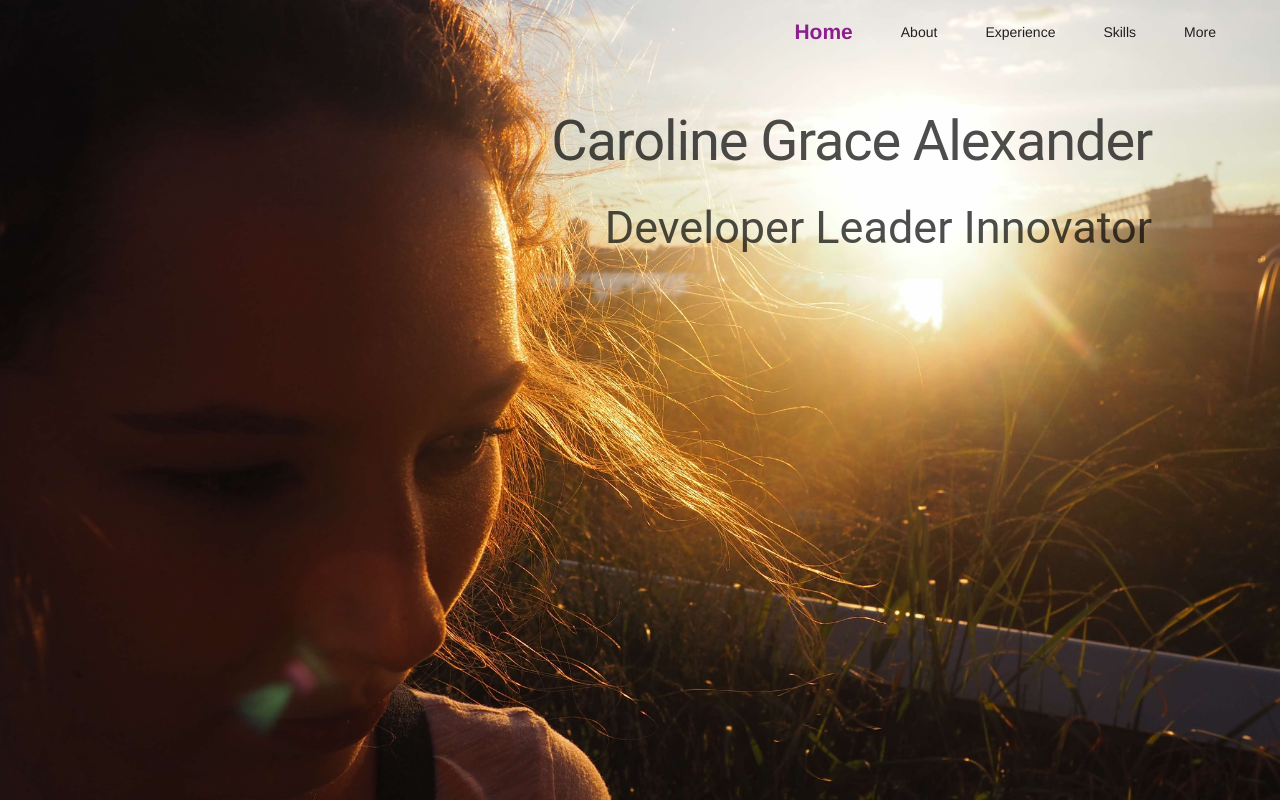
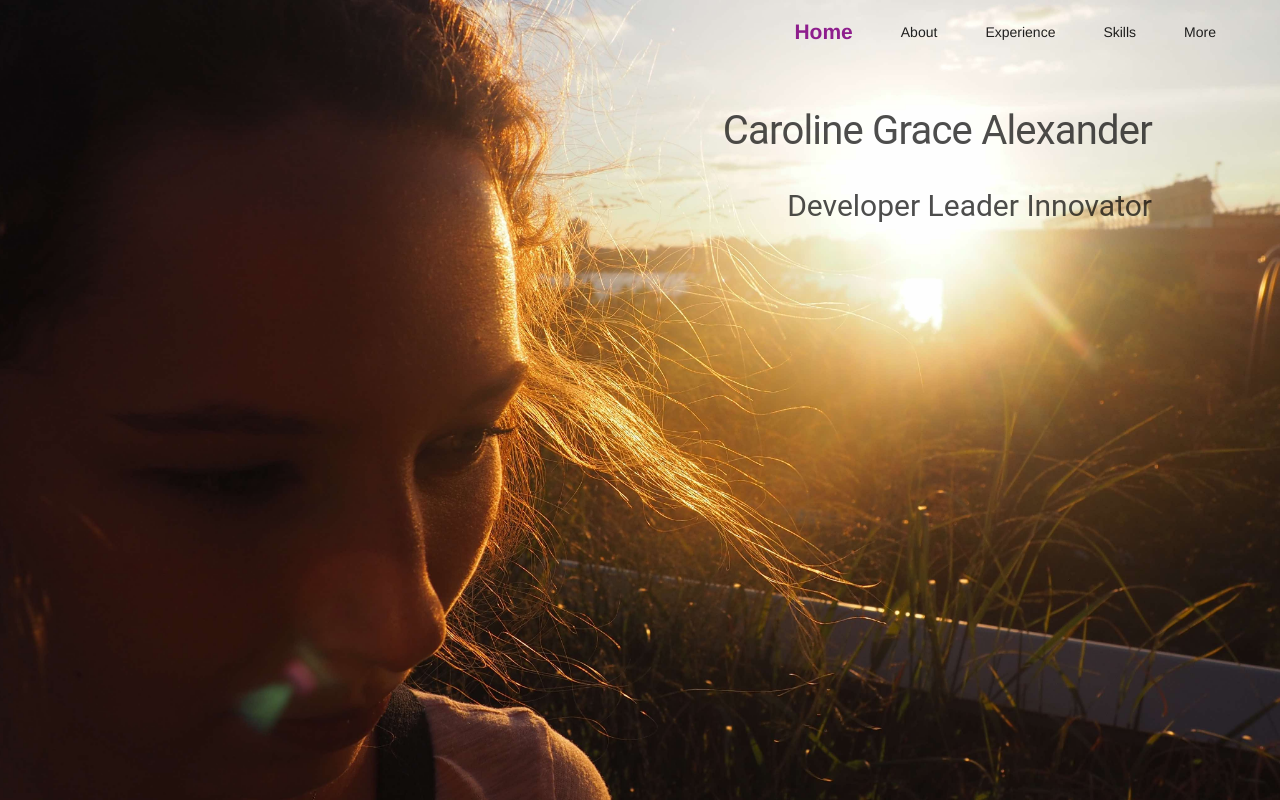
Before and after one commit to yannick-mamudo/yannick-mamudo.github.io, a plain HTML site: page index.html in a window 1280 px wide. Drawn offline with nearby package versions, Linux system fonts and the light colour scheme.

Commit message:
remove unnecessary link

```diff
--- a/css/style.css
+++ b/css/style.css
@@ -32,11 +32,11 @@
 /* -> overwrite MDL */
 
 h1 {
-    font-size: 40 !important;
+    font-size: 40px !important;
 }
 
 h2 {
-    font-size: 30 !important;
+    font-size: 30px !important;
 }
 
 .mdl-navigation__link {
--- a/index.html
+++ b/index.html
@@ -8,7 +8,6 @@
 
     <link rel="stylesheet" type="text/css" href="css/style.css">
     <link rel="stylesheet" href="css/font-awesome.min.css">
-    <link rel="stylesheet" href="https://fonts.googleapis.com/icon?family=Material+Icons">
     <link rel="stylesheet" href="https://code.getmdl.io/1.2.0/material.indigo-pink.min.css">
     <script type="text/javascript" src="https://code.jquery.com/jquery-3.1.0.min.js" integrity="sha256-cCueBR6CsyA4/9szpPfrX3s49M9vUU5BgtiJj06wt/s=" crossorigin="anonymous"></script>
     <script type="text/javascript" src="js/action.js" defer></script>
```
